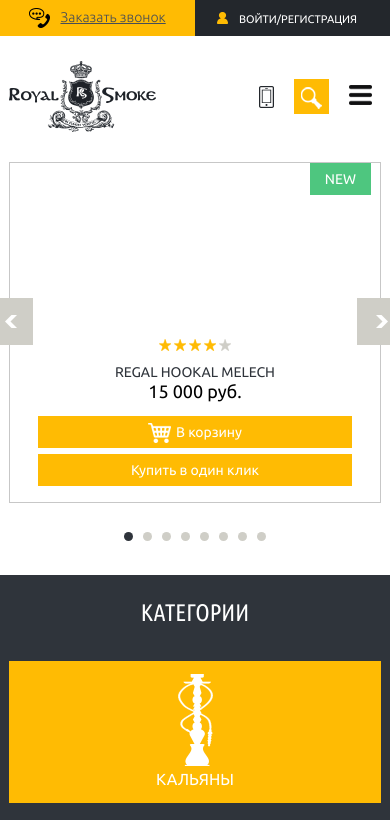
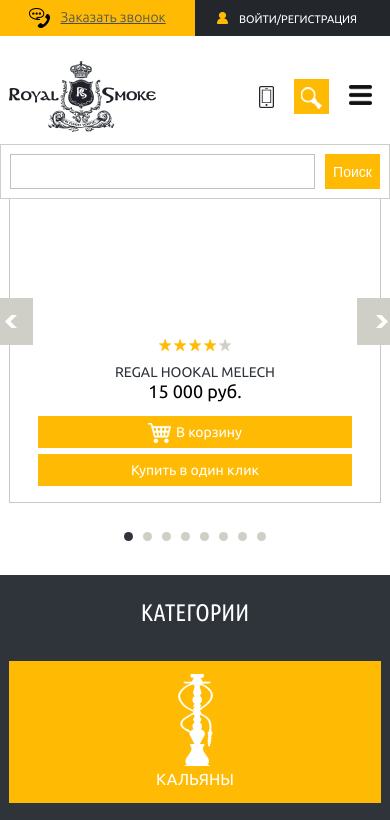
Before and after one commit to alexmorbo/rs, a website: page index.html in a window 390 px wide. Both pictures are taken after a click on the button 311 px from the left and 96 px from the top of the page. Shown: the top 820 px of the page. Drawn offline with Linux system fonts and the light colour scheme; files that its build step writes are made by us from their sources.

Commit message:
add search behavior

```diff
--- a/css/blocks/_form.scss
+++ b/css/blocks/_form.scss
@@ -6,6 +6,8 @@
     font-weight: 100;
     border: 1px solid #bfbfbf;
     padding-left: 14px;
+    border-radius: 0;
+    box-shadow: none
   }
 
   &.form-header-search {
--- a/css/blocks/_header.scss
+++ b/css/blocks/_header.scss
@@ -89,9 +89,13 @@
   &.header-with-logo {
     .header-wrapper {
       //height: 92px;
+      position: relative;
+      z-index: 50;
     }
 
     .header-logo {
+      position: relative;
+      z-index: 1;
       float: left;
       width: 219px;
       height: 92px;
@@ -128,7 +132,37 @@
       }
 
       &-form {
+        @include clearfix;
         margin-top: 27px;
+      }
+
+      &-hidden {
+        display: none;
+        position: absolute;
+        top: 100%;
+        left: 0;
+        right: 0;
+        background: #fff;
+        z-index: 1;
+
+        &.is-open {
+          display: block;
+        }
+
+        .header-search-form {
+          border: 1px solid #cdcec9;
+          padding: 9px;
+          margin: 0;
+        }
+
+        .form-input-holder {
+          margin-right: -55px;
+          padding-right: 65px;
+        }
+
+        .form-button {
+          width: 55px;
+        }
       }
     }
 
--- a/index.html
+++ b/index.html
@@ -248,6 +248,14 @@
                 <button class="form-button b-button"><i class="button-icon b-icon icon-search"></i></button>
             </form>
         </div>
+        <div class="header-search-hidden js-search-content">
+            <form class="header-search-form b-form form-header-search" action="#">
+                <div class="form-input-holder">
+                    <input class="form-input" type="text" name="search">
+                </div>
+                <button class="form-button b-button">Поиск</button>
+            </form>
+        </div>
         <div class="header-call">
             <a href="#" class="header-call-content b-callback">
                 <span class="callback-text">Заказать звонок</span>
@@ -257,7 +265,7 @@
             <i class="b-icon icon-menu-switcher"></i>
         </div>
         <div class="header-search-switcher">
-            <button class="switcher-button b-button">
+            <button class="switcher-button b-button js-search-open">
                 <i class="button-icon b-icon icon-search"></i>
             </button>
         </div>
--- a/js/main.js
+++ b/js/main.js
@@ -98,4 +98,16 @@
 
     })();
 
+    //hidden search
+    (function() {
+
+        var $searchButton = $('.js-search-open'),
+            $searchContent = $('.js-search-content'),
+            openClass = 'is-open';
+
+        $searchButton.on('click', function(e) {
+            $searchContent.toggleClass(openClass);
+        });
+    })();
+
 });
```
Also changed, not shown: css/style.css, css/style.min.css, js/main.min.js.
